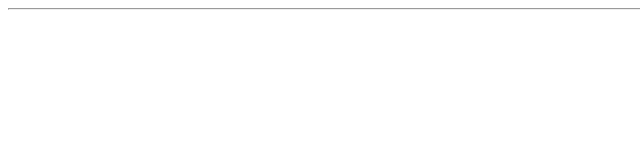
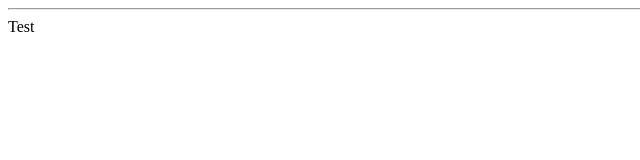
Before and after one commit to jablock2000/GitExample3, a plain HTML site: page index.html in a window 1280 px wide. Shown: the full height of the page, 0-640 px from the left. Drawn offline with Linux system fonts and the light colour scheme.

Commit message:
Added Body to HTML

```diff
--- a/index.html
+++ b/index.html
@@ -1,2 +1,5 @@
 <hr/>
 <table></table>
+<body>
+    Test
+</body>
```
